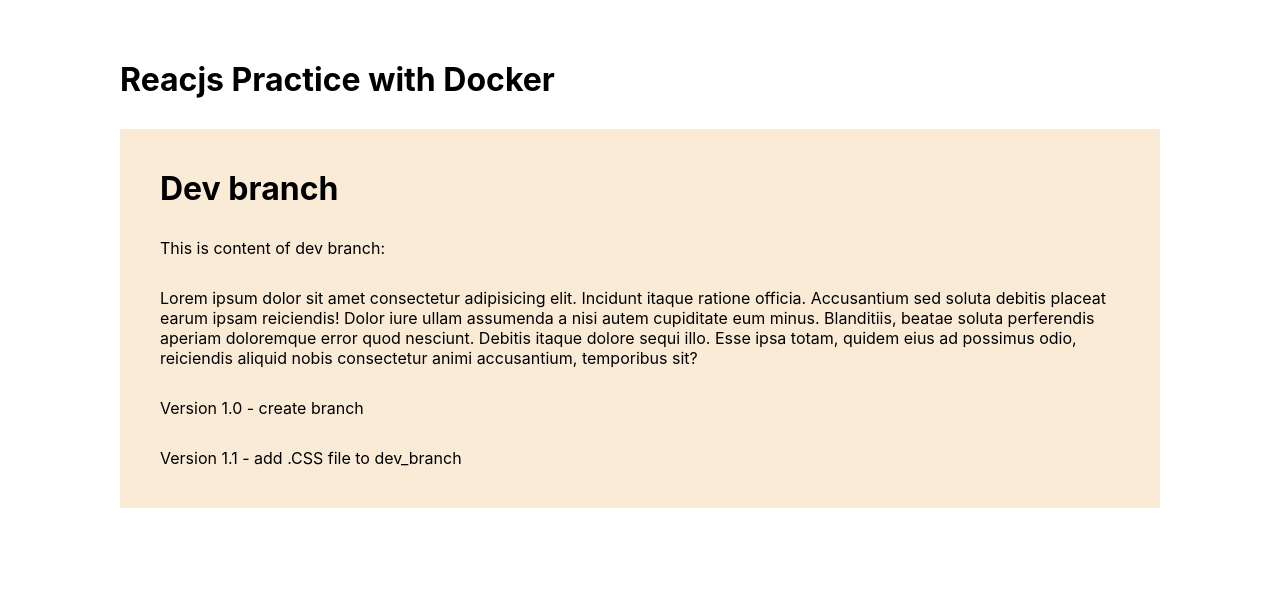
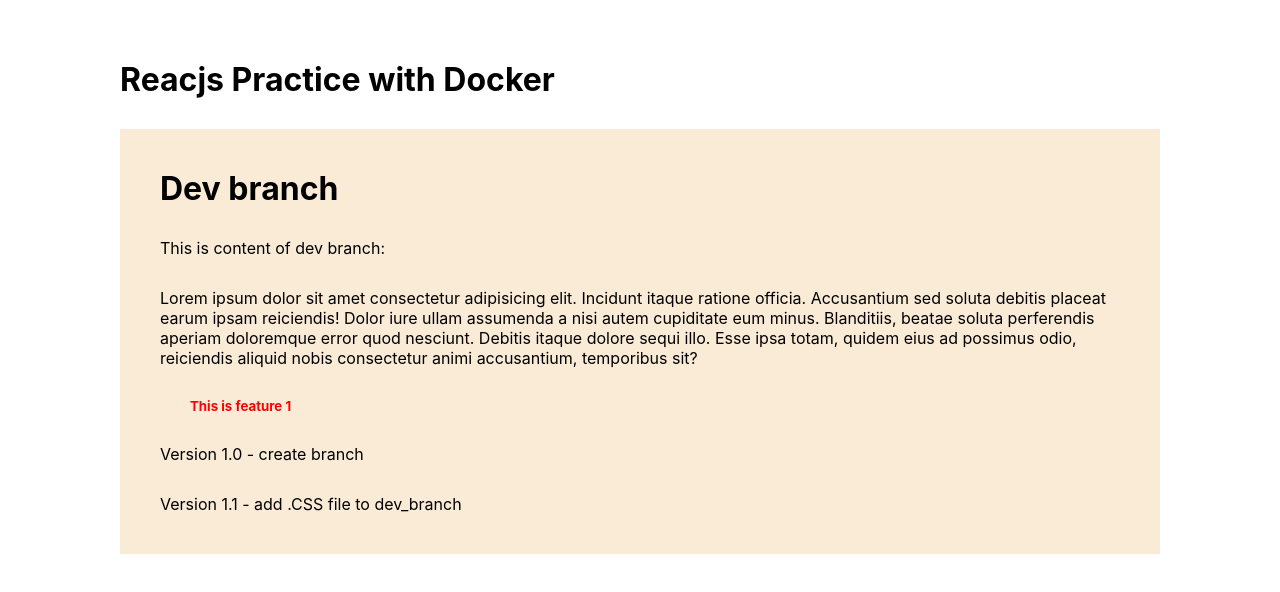
Before and after one commit to PhuocDev/docker_practice, a React (Create React App) app: page / in a window 1280 px wide. Shown: the top 592 px of the page. Built offline with nearby package versions, Linux system fonts and the light colour scheme.

Commit message:
feat:create fea1 component

```diff
--- a/src/Dev.jsx
+++ b/src/Dev.jsx
@@ -1,5 +1,6 @@
 import React from 'react'
 import './Dev.css';
+import Feature1 from './Feature1';
 
 export default function Dev() {
   return (
@@ -8,6 +9,7 @@
         <p>This is content of dev branch:</p>
         <p>Lorem ipsum dolor sit amet consectetur adipisicing elit. Incidunt itaque ratione officia. Accusantium sed soluta debitis placeat earum ipsam reiciendis! Dolor iure ullam assumenda a nisi autem cupiditate eum minus.
         Blanditiis, beatae soluta perferendis aperiam doloremque error quod nesciunt. Debitis itaque dolore sequi illo. Esse ipsa totam, quidem eius ad possimus odio, reiciendis aliquid nobis consectetur animi accusantium, temporibus sit?</p>
+        <Feature1 />
         <p>Version 1.0 - create branch</p>
         <p>Version 1.1 - add .CSS file to dev_branch</p>
     </div>
--- /dev/null
+++ b/src/Feature1.jsx
@@ -0,0 +1,9 @@
+import React from 'react'
+
+export default function Feature1() {
+  return (
+    <div style={{color: "red"}}>
+        <h5>This is feature 1</h5>
+    </div>
+  )
+}
```
